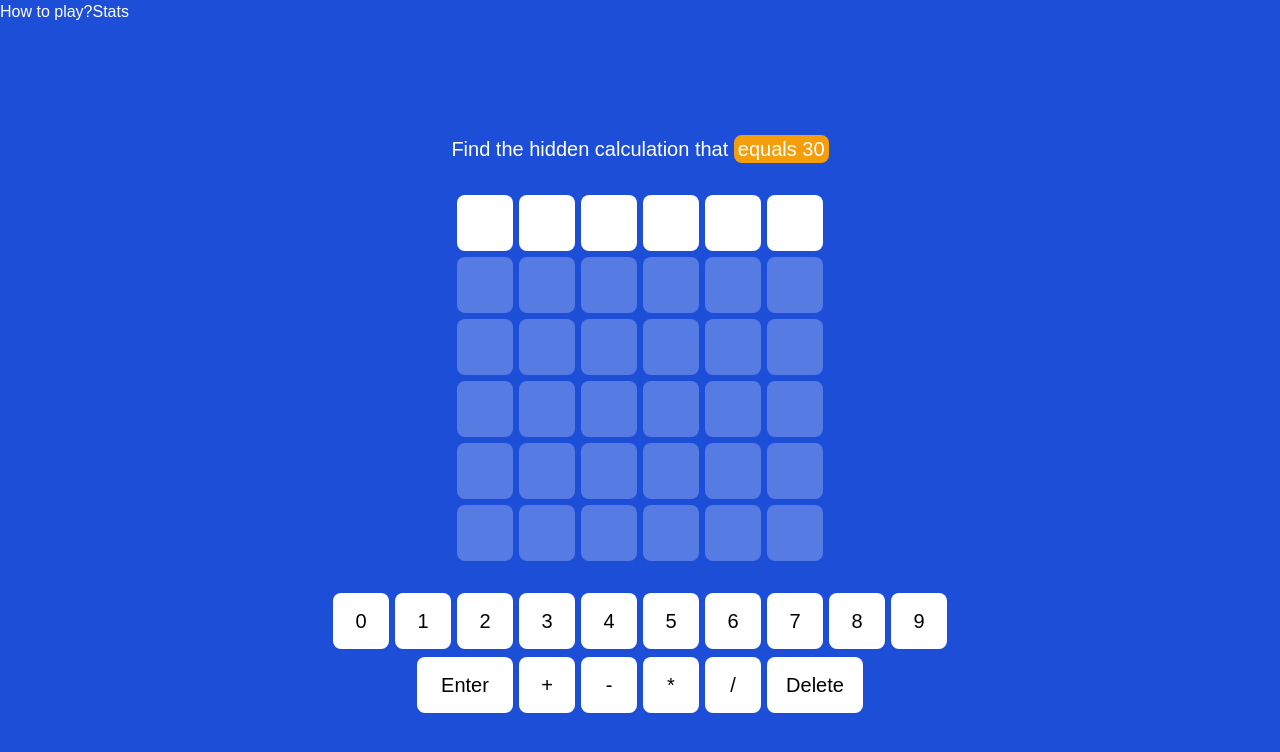
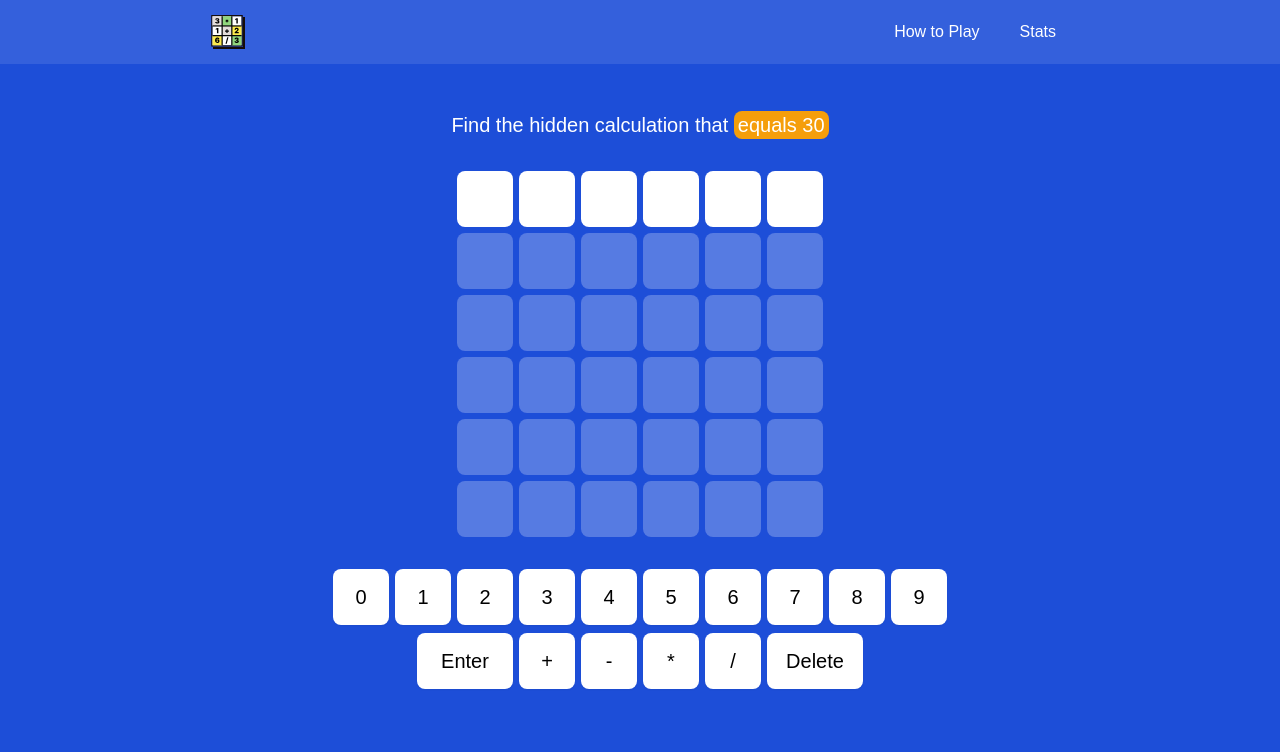
Before and after one commit to ddanielcruz/mathler, a React (Vite) app: page / in a window 1280 px wide. Shown: the top 752 px of the page. Built offline with nearby package versions, Linux system fonts and the light colour scheme.

Commit message:
style: add application header

```diff
--- a/src/app.tsx
+++ b/src/app.tsx
@@ -1,19 +1,19 @@
 import { StatisticsProvider } from '@/contexts/statistics';
 
 import { Game } from './components/game';
-import { HowToPlayDialog } from './components/how-to-play-dialog';
-import { StatisticsDialog } from './components/statistics-dialog';
+import { Header } from './components/header';
 import { GameProvider } from './contexts/game';
 
 export function App() {
   return (
     <StatisticsProvider>
       <GameProvider>
-        <HowToPlayDialog />
-        <StatisticsDialog />
-        <main className="flex min-h-svh flex-col items-center justify-center px-4">
-          <Game />
-        </main>
+        <div className="sm:relative">
+          <Header />
+          <main className="flex min-h-[calc(100svh-4rem)] flex-col items-center justify-center p-4 sm:min-h-svh">
+            <Game />
+          </main>
+        </div>
       </GameProvider>
     </StatisticsProvider>
   );
--- a/src/components/game/guess.tsx
+++ b/src/components/game/guess.tsx
@@ -1,13 +1,15 @@
 import { Guess as GuessType } from '@/contexts/game';
 import { GUESS_LENGTH } from '@/contexts/game/constants';
+import { cn } from '@/lib/tailwind';
 
 import { GuessKey } from './guess-key';
 
 interface GuessProps {
   guess: GuessType;
+  className?: string;
 }
 
-export function Guess({ guess: { guess, state } }: GuessProps) {
+export function Guess({ guess: { guess, state }, className }: GuessProps) {
   const guessKeys = Array.from({ length: GUESS_LENGTH }).map((_, index) => {
     const key = guess[index];
     return {
@@ -17,7 +19,7 @@ export function Guess({ guess: { guess, state } }: GuessProps) {
   });
 
   return (
-    <div className="relative flex gap-1.5" data-testid="guess" data-state={state}>
+    <div className={cn('relative flex gap-1.5', className)} data-testid="guess" data-state={state}>
       {guessKeys.map((key, index) => (
         <GuessKey key={index} active={state === 'in-progress'} {...key} />
       ))}
--- /dev/null
+++ b/src/components/header.tsx
@@ -0,0 +1,17 @@
+import { HowToPlayDialog } from './how-to-play-dialog';
+import { StatisticsDialog } from './statistics-dialog';
+
+export function Header() {
+  return (
+    <header className="inset-x-0 bg-white/10 sm:fixed">
+      <div className="mx-auto flex h-16 w-full max-w-4xl items-center justify-between px-4">
+        <img src="mathler.svg" alt="" className="size-10" />
+
+        <div className="flex items-start gap-2">
+          <HowToPlayDialog />
+          <StatisticsDialog />
+        </div>
+      </div>
+    </header>
+  );
+}
--- a/src/components/how-to-play-dialog.tsx
+++ b/src/components/how-to-play-dialog.tsx
@@ -6,7 +6,7 @@ import { Dialog, DialogContent, DialogHeader, DialogTitle, DialogTrigger } from
 export function HowToPlayDialog() {
   return (
     <Dialog>
-      <DialogTrigger className="text-white">How to play?</DialogTrigger>
+      <DialogTrigger>How to Play</DialogTrigger>
       <DialogContent className="text-gray-700 sm:w-[calc(3.5rem*6+0.375rem*5)+3rem] sm:max-w-min">
         <DialogHeader>
           <DialogTitle className="text-blue-700">How to play?</DialogTitle>
@@ -20,6 +20,7 @@ export function HowToPlayDialog() {
         </p>
 
         <Guess
+          className="mx-auto"
           guess={{
             guess: [
               { key: '5', state: 'present' },
--- a/src/components/statistics-dialog/statistics-dialog.tsx
+++ b/src/components/statistics-dialog/statistics-dialog.tsx
@@ -24,7 +24,7 @@ export function StatisticsDialog() {
 
   return (
     <Dialog>
-      <DialogTrigger className="text-white">Stats</DialogTrigger>
+      <DialogTrigger>Stats</DialogTrigger>
       <DialogContent className="flex flex-col gap-4 text-gray-700">
         <DialogHeader>
           <DialogTitle className="text-blue-700">Statistics</DialogTitle>
--- a/src/components/ui/dialog.tsx
+++ b/src/components/ui/dialog.tsx
@@ -6,7 +6,19 @@ import { cn } from '@/lib/tailwind';
 
 const Dialog = DialogPrimitive.Root;
 
-const DialogTrigger = DialogPrimitive.Trigger;
+const DialogTrigger = React.forwardRef<
+  React.ElementRef<typeof DialogPrimitive.Trigger>,
+  React.ComponentPropsWithoutRef<typeof DialogPrimitive.Trigger>
+>(({ className, ...props }, ref) => (
+  <DialogPrimitive.Trigger
+    ref={ref}
+    className={cn(
+      'rounded-md p-2 font-medium text-white transition-colors hover:bg-white/20 focus:outline-none focus:ring-2 focus:ring-offset-2 sm:px-4',
+      className,
+    )}
+    {...props}
+  />
+));
 
 const DialogPortal = DialogPrimitive.Portal;
 
```
